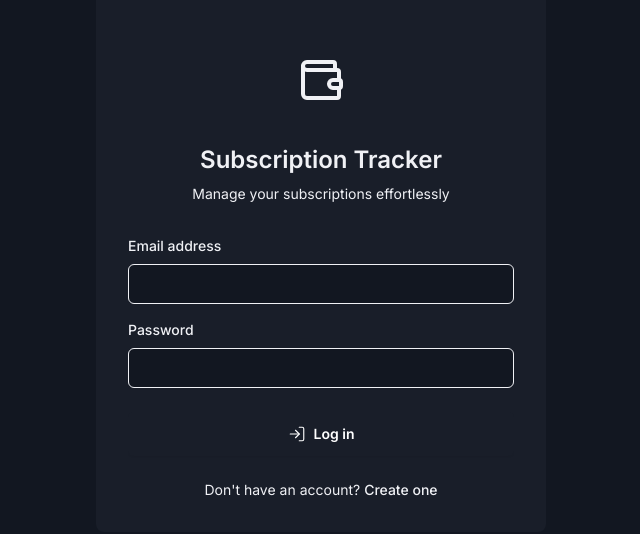
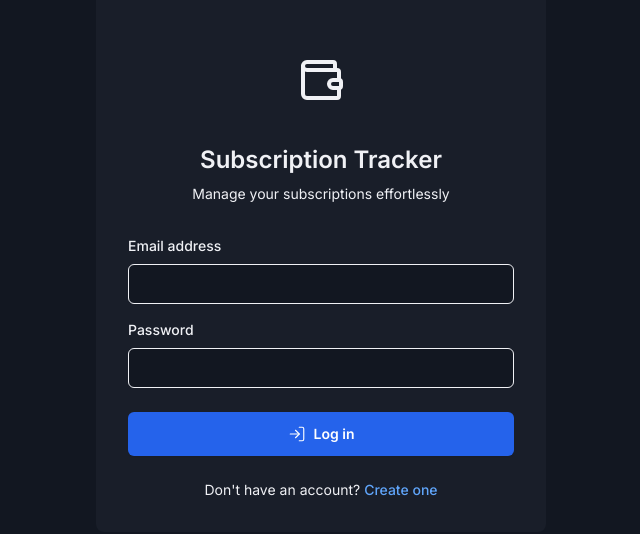
Before and after one commit to morhendos/subscription-tracker, a Next.js app: page /login in a window 1280 px wide. Shown: the part 146-680 px from the top of the page, without its empty margins (319-959 px from the left). Built offline with nearby package versions, Linux system fonts and the light colour scheme; no server answers.

Commit message:
Make login button more visible with distinct blue color scheme

```diff
--- a/src/app/login/page.tsx
+++ b/src/app/login/page.tsx
@@ -152,7 +152,7 @@ function LoginPageContent() {
               <button
                 type="submit"
                 disabled={isLoading}
-                className="flex w-full items-center justify-center gap-2 rounded-md bg-primary/90 px-6 py-3 text-sm font-semibold text-white shadow-sm hover:bg-primary focus-visible:outline focus-visible:outline-2 focus-visible:outline-offset-2 focus-visible:outline-primary transition-colors disabled:opacity-50 disabled:cursor-not-allowed"
+                className="flex w-full items-center justify-center gap-2 rounded-md bg-blue-500 px-6 py-3 text-sm font-semibold text-white shadow-sm hover:bg-blue-600 focus-visible:outline focus-visible:outline-2 focus-visible:outline-offset-2 focus-visible:outline-blue-500 transition-colors disabled:opacity-50 disabled:cursor-not-allowed dark:bg-blue-600 dark:hover:bg-blue-700"
               >
                 <LogIn size={18} className="group-hover:scale-105 transition-transform" strokeWidth={1.5} />
                 <span>{isLoading ? 'Logging in...' : 'Log in'}</span>
@@ -160,7 +160,7 @@ function LoginPageContent() {
 
               <p className="text-sm text-center text-muted-foreground">
                 Don&apos;t have an account?{' '}
-                <Link href="/signup" className="text-primary hover:text-primary/90 hover:underline font-medium">
+                <Link href="/signup" className="text-blue-500 hover:text-blue-400 hover:underline font-medium dark:text-blue-400 dark:hover:text-blue-300">
                   Create one
                 </Link>
               </p>
```
